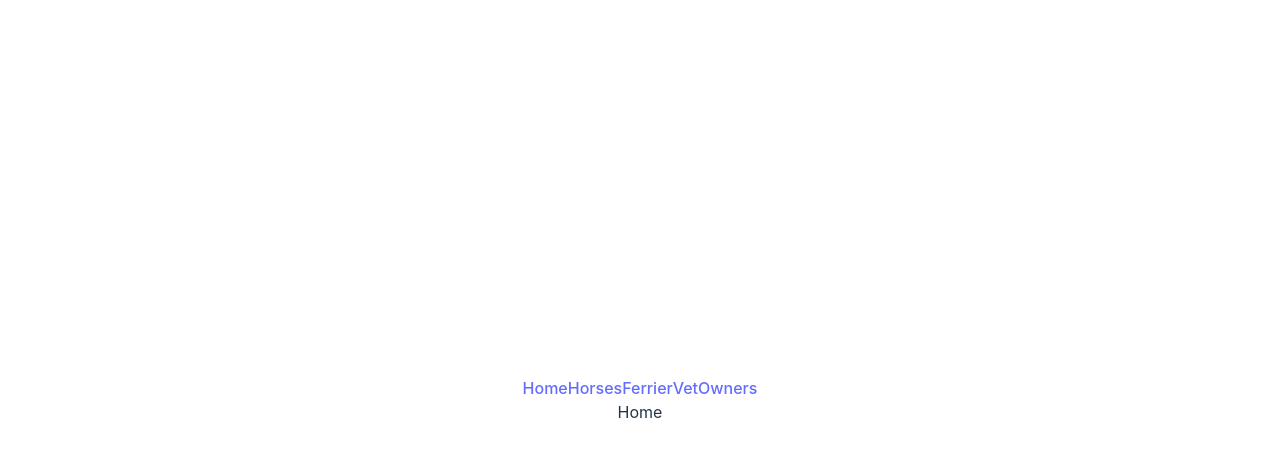
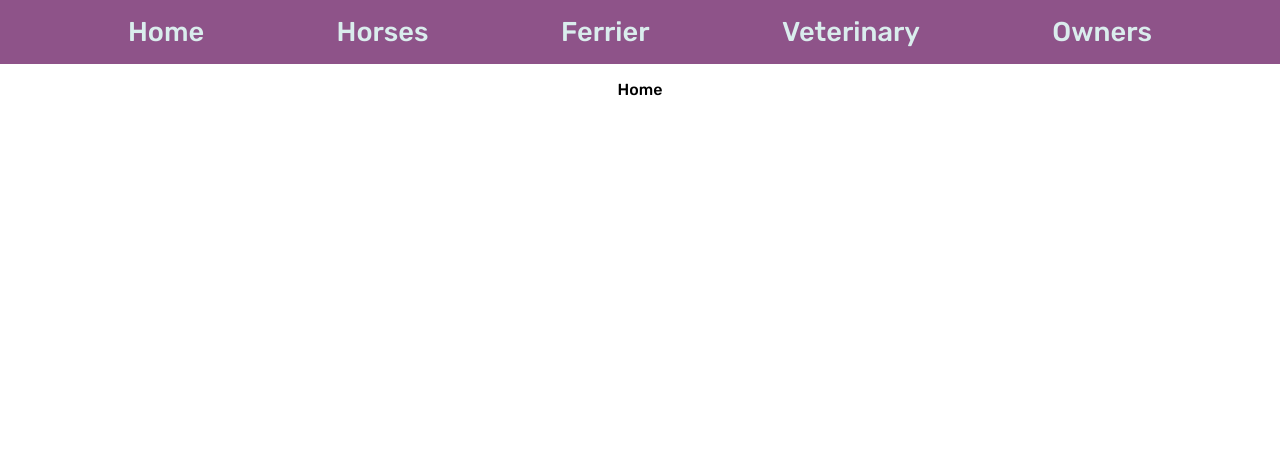
Before and after one commit to Fieldelm/stableity, a React (Vite) app in the folder frontend/vite-project/: page / in a window 1280 px wide. Shown: the top 456 px of the page. Built offline with nearby package versions, Linux system fonts and the light colour scheme.

Commit message:
style navbar

```diff
--- a/frontend/vite-project/index.html
+++ b/frontend/vite-project/index.html
@@ -2,6 +2,7 @@
 <html lang="en">
   <head>
     <meta charset="UTF-8" />
+    <meta name="viewport" content="width=device-width, initial-scale=1">
     <link rel="icon" type="image/svg+xml" href="/vite.svg" />
     <meta name="viewport" content="width=device-width, initial-scale=1.0" />
     <title>Vite + React + TS</title>
--- a/frontend/vite-project/src/App.tsx
+++ b/frontend/vite-project/src/App.tsx
@@ -36,13 +36,13 @@ const App = () => {
       element: <Ferrier />
     },
     {
-      name: 'Vet',
+      name: 'Veterinary',
       route: '/vet',
       element: <Vet />
     },
     {
       name: 'Owners',
-      route: '/wners',
+      route: '/owners',
       element: <Owners />
     }
   ]
@@ -51,13 +51,16 @@ const App = () => {
   return (
     <div>
       <BrowserRouter>
+
         <Navbar pages={pages} />
+
+        <div className='content'>
         <Routes>
           {pages.map((page: Page, index: number) => (
             <Route path={page.route} element={page.element} />
           ))}
         </Routes>
-
+        </div>
       </BrowserRouter>
     </div>
   )
--- a/frontend/vite-project/src/Components/Navbar.tsx
+++ b/frontend/vite-project/src/Components/Navbar.tsx
@@ -1,5 +1,5 @@
 import React from 'react';
-import { Link } from 'react-router-dom';
+import { NavLink } from 'react-router-dom';
 
 
 
@@ -10,17 +10,23 @@ type Page = {
 }
 
 type NavbarProps = {
-  pages : Page []
+  pages: Page[]
 }
 
 
 
 const Navbar = (props: NavbarProps) => {
   return (
-    <nav>
-      {props.pages.map((page:Page, index:number) =>(
-        <Link key={index} to = {page.route}>{page.name}</Link>
-      ))}
+    <nav className='navbar'>
+      <ul className='navbar__list'>
+              {props.pages.map((page: Page, index: number) => (
+            <li className='navbar__list__item'>
+            <NavLink key={index} to={page.route}>{page.name}</NavLink>
+            </li>
+          ))}
+
+      </ul>
+
     </nav>
   )
 }
--- a/frontend/vite-project/src/style/App.scss
+++ b/frontend/vite-project/src/style/App.scss
@@ -1,4 +1,6 @@
-#root {
+@import '_base';
+
+/*  #root {
   max-width: 1280px;
   margin: 0 auto;
   padding: 2rem;
@@ -10,9 +12,11 @@
   padding: 1.5em;
   will-change: filter;
 }
+
 .logo:hover {
   filter: drop-shadow(0 0 2em #646cffaa);
 }
+
 .logo.react:hover {
   filter: drop-shadow(0 0 2em #61dafbaa);
 }
@@ -21,6 +25,7 @@
   from {
     transform: rotate(0deg);
   }
+
   to {
     transform: rotate(360deg);
   }
@@ -38,4 +43,64 @@
 
 .read-the-docs {
   color: #888;
+
 }
+
+.navbar {
+  width: 100%;
+  display: inline-block;
+}
+
+ NAVIGATION BAR
+ */
+
+
+
+
+.navbar {
+  overflow: hidden;
+  background-color: $mallow;
+  padding: 2rem 4rem;
+  height: 2.5rem;
+  position: fixed;
+  top: 0;
+  width: 100%;
+
+  &__list {
+    // float: left;
+    display: flex;
+    justify-content: space-between;
+    align-items: center;
+    list-style: none;
+    height: 100%;
+    padding: 0 4rem;
+
+    &__item {
+      display: flex;
+      justify-content: center;
+      align-items: center;
+      font-size: 1.7rem;
+      height: 100%;
+
+
+      a {
+        color: $glacier;
+        text-decoration: none;
+
+        &:hover{
+          background-color: $mallowHover;
+      }
+      }
+
+    }
+  }
+
+}
+
+
+
+.content {
+  text-align: center;
+  margin-top: 5rem;
+  color: black;
+}
--- /dev/null
+++ b/frontend/vite-project/src/style/_base.scss
@@ -0,0 +1,27 @@
+@import url('https://fonts.googleapis.com/css2?family=Rubik:ital,wght@0,300;0,500;0,700;1,300&display=swap');
+
+*,
+*::after,
+*::before{
+    margin:0;
+    padding: 0;
+    box-sizing: inherit;
+}
+
+html{
+    font-size: 62,5%;
+    font-family: 'Rubik', sans-serif
+}
+
+body{
+    box-sizing: border-box;
+}
+
+//colors
+$purple :rgb(58, 0, 59);
+$glacier: rgb(218, 237, 237);
+$mallow: rgb(142, 83, 137);
+$mallowHover:rgb(184, 125, 179);
+$glacierHover: rgb(51, 65, 65);
+
+//fonts
--- a/frontend/vite-project/src/style/index.css
+++ b/frontend/vite-project/src/style/index.css
@@ -1,4 +1,4 @@
-:root {
+/* :root {
   font-family: Inter, Avenir, Helvetica, Arial, sans-serif;
   font-size: 16px;
   line-height: 24px;
@@ -68,3 +68,4 @@ button:focus-visible {
     background-color: #f9f9f9;
   }
 }
+ */
```
